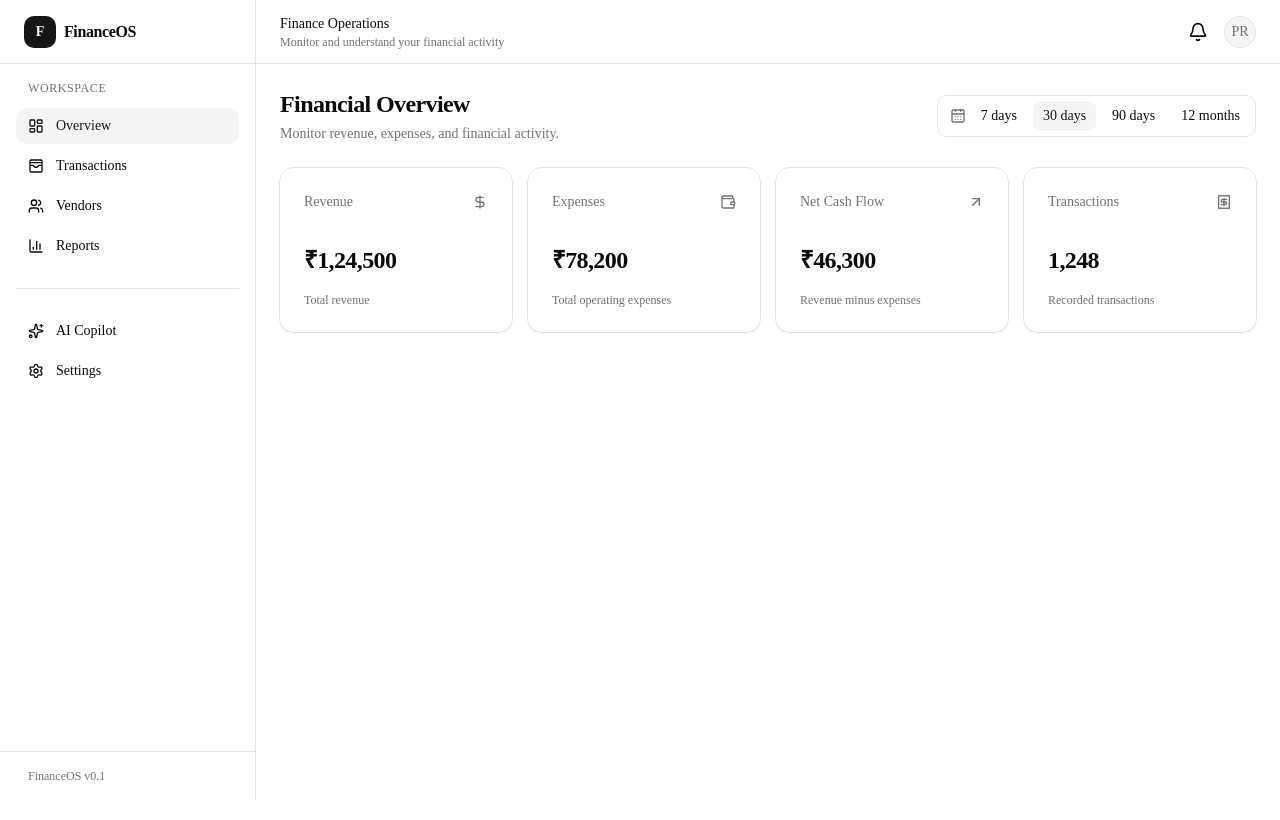
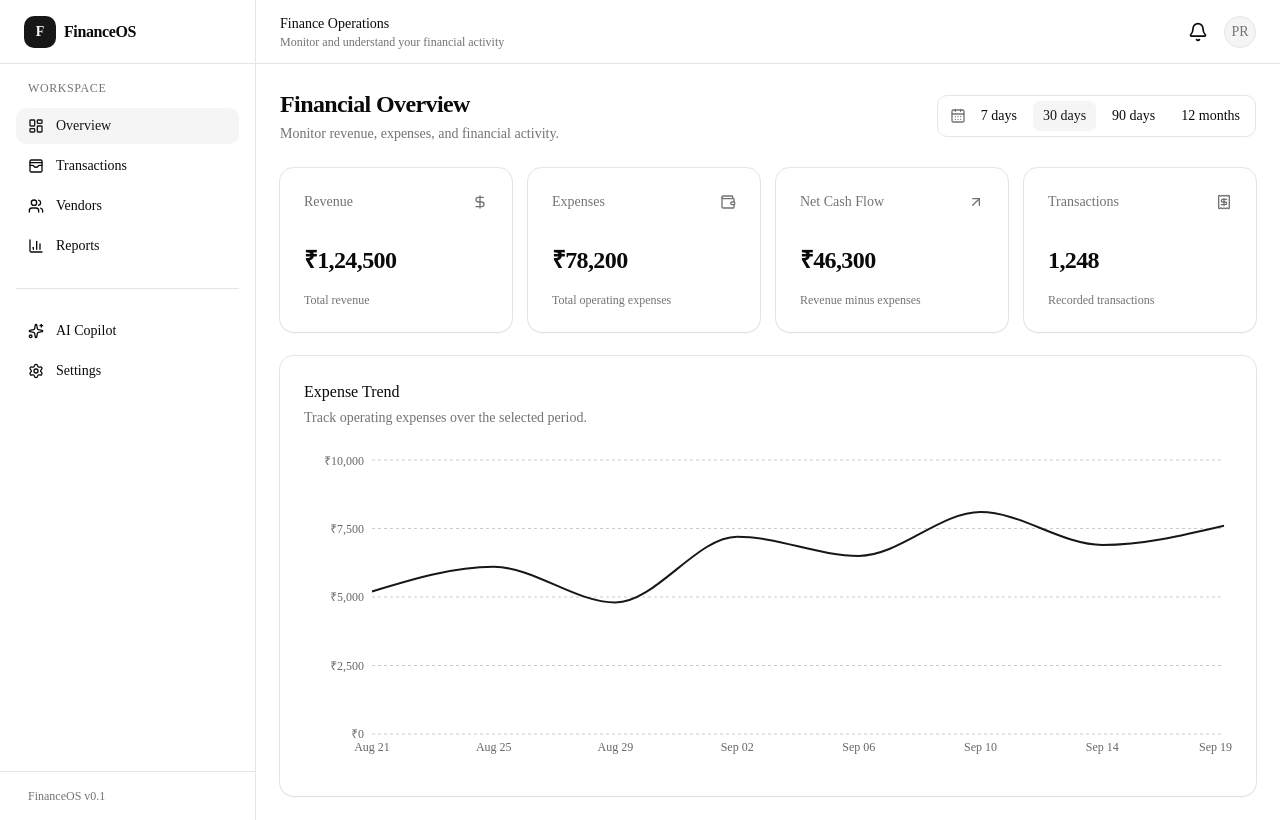
Before and after one commit to priyankamaharathy/ai-finance-operations-copilot, a Next.js app: page /dashboard in a window 1280 px wide. Built offline with nearby package versions, Linux system fonts and the light colour scheme.

Commit message:
feat: add expense trend visualization

```diff
--- a/src/app/(dashboard)/dashboard/page.tsx
+++ b/src/app/(dashboard)/dashboard/page.tsx
@@ -3,6 +3,7 @@
 import { AnalyticsHeader } from "@/features/analytics/components/analytics-header";
 import { MetricGrid } from "@/features/analytics/components/metric-grid";
 import { useAnalytics } from "@/features/analytics/hooks/use-analytics";
+import { ExpenseTrendChart } from "@/features/analytics/components/expense-trend";
 
 export default function DashboardPage() {
   const {
@@ -37,8 +38,14 @@ export default function DashboardPage() {
       ) : null}
 
       {data ? (
-        <MetricGrid metrics={data.metrics} />
-      ) : null}
+  <>
+    <MetricGrid metrics={data.metrics} />
+
+    <ExpenseTrendChart
+      data={data.expenseTrend}
+    />
+  </>
+) : null}
     </div>
   );
 }
--- /dev/null
+++ b/src/features/analytics/components/expense-trend.tsx
@@ -0,0 +1,99 @@
+"use client";
+
+import {
+  CartesianGrid,
+  Line,
+  LineChart,
+  ResponsiveContainer,
+  Tooltip,
+  XAxis,
+  YAxis,
+} from "recharts";
+
+import {
+  Card,
+  CardContent,
+  CardDescription,
+  CardHeader,
+  CardTitle,
+} from "@/components/ui/card";
+
+import type { ExpenseTrend } from "../types/analytics";
+
+interface ExpenseTrendProps {
+  data: ExpenseTrend[];
+}
+
+const currencyFormatter = new Intl.NumberFormat("en-IN", {
+  style: "currency",
+  currency: "INR",
+  maximumFractionDigits: 0,
+});
+
+export function ExpenseTrendChart({
+  data,
+}: ExpenseTrendProps) {
+  return (
+    <Card>
+      <CardHeader>
+        <CardTitle>Expense Trend</CardTitle>
+
+        <CardDescription>
+          Track operating expenses over the selected period.
+        </CardDescription>
+      </CardHeader>
+
+      <CardContent>
+        <div className="h-[320px] w-full">
+          <ResponsiveContainer width="100%" height="100%">
+            <LineChart
+              data={data}
+              margin={{
+                top: 8,
+                right: 8,
+                left: 8,
+                bottom: 8,
+              }}
+            >
+              <CartesianGrid
+                strokeDasharray="3 3"
+                vertical={false}
+              />
+
+              <XAxis
+                dataKey="date"
+                tickLine={false}
+                axisLine={false}
+                fontSize={12}
+              />
+
+              <YAxis
+                tickLine={false}
+                axisLine={false}
+                fontSize={12}
+                tickFormatter={(value) =>
+                  currencyFormatter.format(value)
+                }
+              />
+
+              <Tooltip
+                formatter={(value) =>
+                  currencyFormatter.format(Number(value))
+                }
+              />
+
+              <Line
+                type="monotone"
+                dataKey="expenses"
+                stroke="currentColor"
+                strokeWidth={2}
+                dot={false}
+                className="text-primary"
+              />
+            </LineChart>
+          </ResponsiveContainer>
+        </div>
+      </CardContent>
+    </Card>
+  );
+}
```
